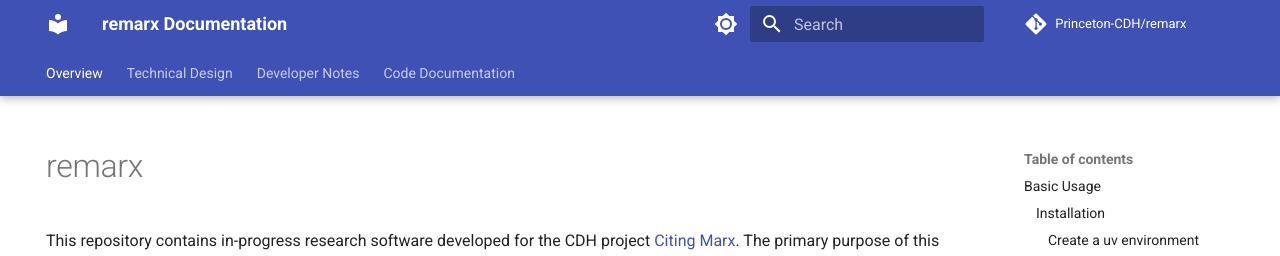
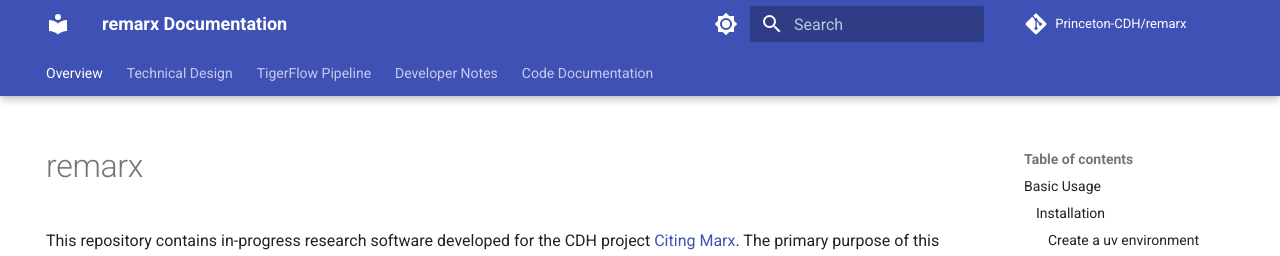
Before and after one commit to Princeton-CDH/remarx, an MkDocs documentation site: the page built from docs/index.md, in a window 1280 px wide. Shown: the top 256 px of the page. Built offline with MkDocs 1.6.1 and Material for MkDocs 9.7.7, drawn with Linux system fonts in a browser that asks for light colours; comment, search, counter and statistics services are not loaded; the version menu is left out.

Commit message:
Add TigerFlow pipeline page to docs navigation

```diff
--- a/mkdocs.yml
+++ b/mkdocs.yml
@@ -36,6 +36,7 @@
 nav:
   - Overview: index.md
   - Technical Design: technical-design.md
+  - TigerFlow Pipeline: tigerflow.md
   - Developer Notes: devnotes.md
   - Code Documentation: api/index.md
 plugins:
```
